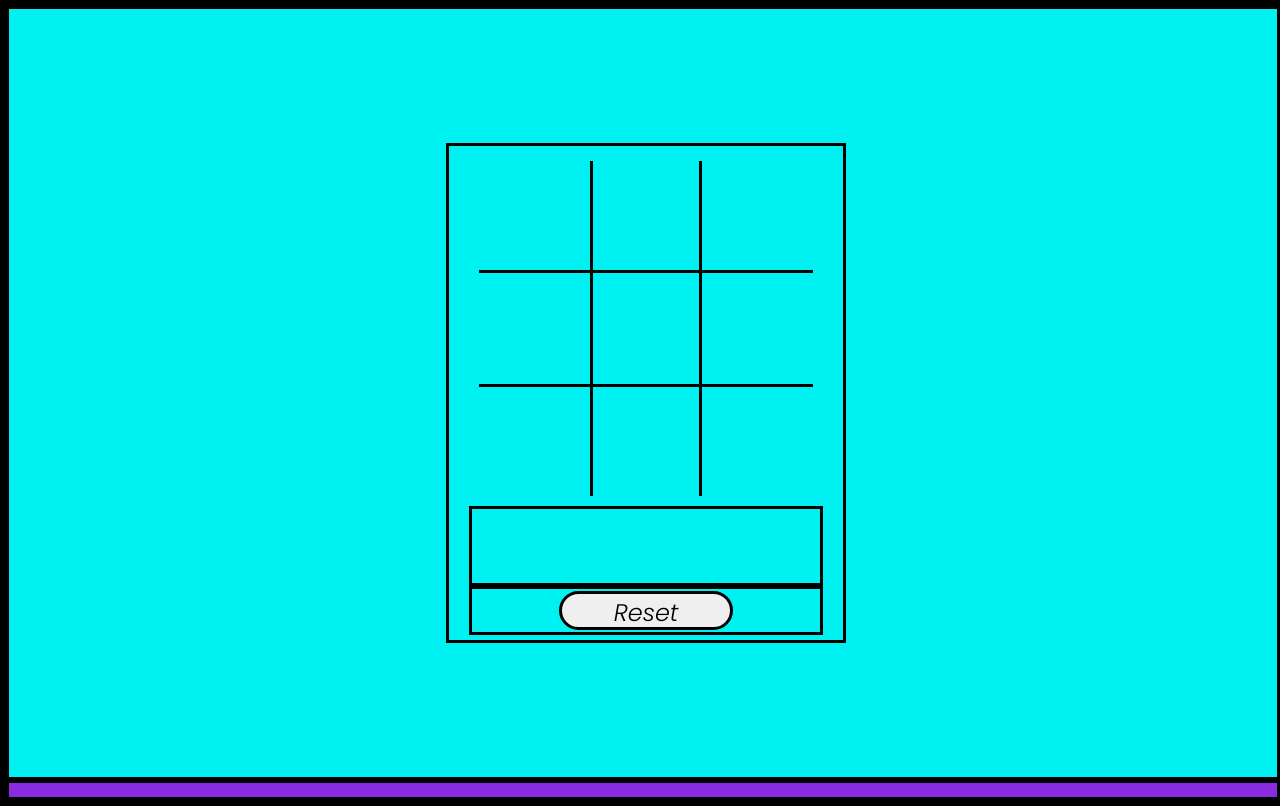
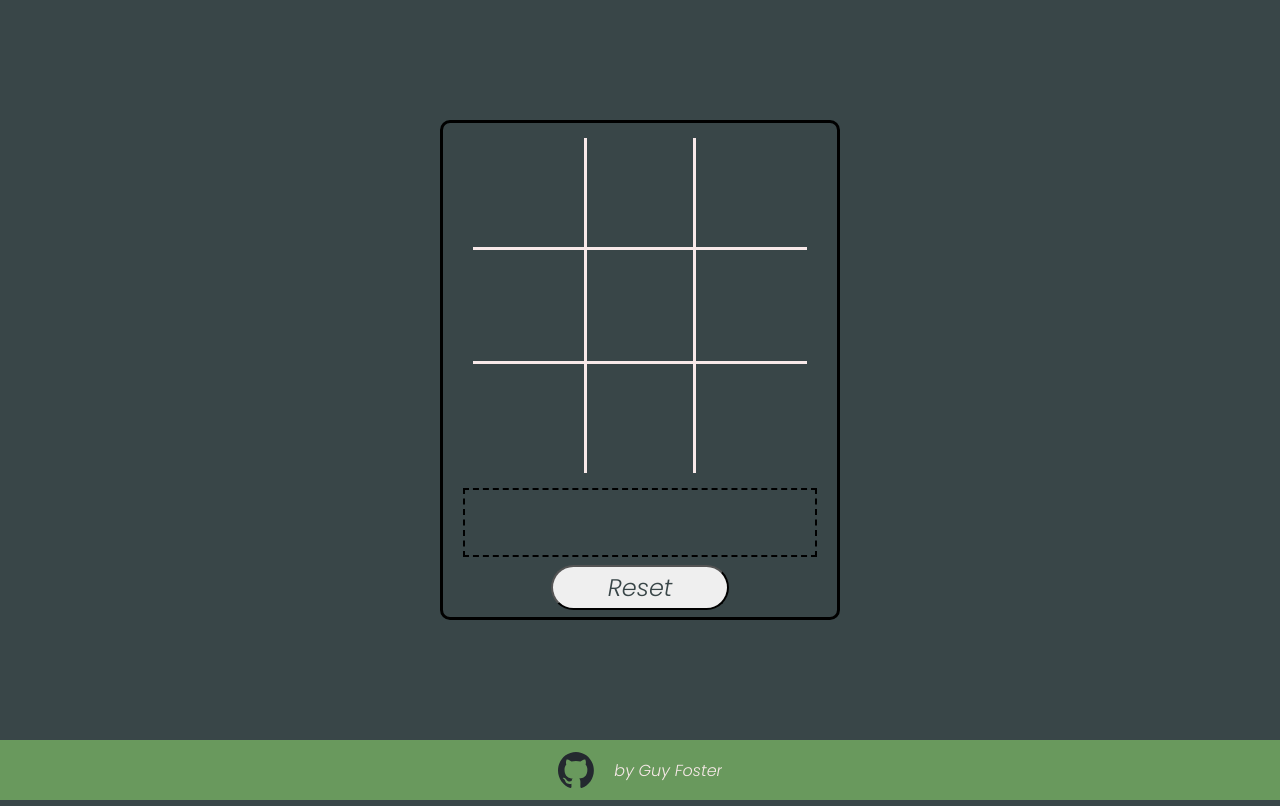
Before and after one commit to guyfoz77/noughts-and-crosses, a plain HTML site: page index.html in a window 1280 px wide. Drawn offline with Linux system fonts and the light colour scheme.

Commit message:
Make style changes

```diff
--- a/index.html
+++ b/index.html
@@ -29,6 +29,8 @@
             <div class="buttons"><button>Reset</button></div>
         </div>
     </div>
-    <footer></footer>
+    <footer>
+        <a href="https://github.com/guyfoz77"><img src="assets/github-mark.svg" alt="Github logo">by Guy Foster</a>
+    </footer>
 </body>
 </html>
--- a/script2.js
+++ b/script2.js
@@ -80,7 +80,7 @@ const AI = (function() {
     const moveSelector = (board) => {
         let highestScore = -100;
         let move;
-        let tempBoard = board;
+        let tempBoard = board; //not sure if i really need to do this bit.
         for (let i = 0; i < 9; i++) {
             if (tempBoard[i] == '') {   //check for occupied space
                 tempBoard[i] = 'O';
@@ -89,7 +89,7 @@ const AI = (function() {
                     highestScore = score;
                     move = i;
                 }
-                tempBoard[i] = '';
+                tempBoard[i] = ''; //reset the board after each position has been tested, so the next position can be testted.
             }
         }
         console.log(move);
--- a/style.css
+++ b/style.css
@@ -1,20 +1,25 @@
 :root {
-    --gameBoardLineColour: black;
+    --gameBoardLineColour: #F8E9E9;
+    --backgroundColour: #394648;
+    --textColour: #F8E9E9;
+    --footerColour: #69995D;
 }
 
 * {
     margin: 0;
-    border: solid black;
+    /* border: solid black; */
     box-sizing: border-box;
     font-family: 'Poppins', sans-serif;
     font-weight: 300;
     font-style: italic;
+    color: var(--textColour);
+    overflow: hidden;
 }
 .segment, .gameContainer {
     border: none;
 }
 body {
-    background-color: rgb(0, 241, 241);
+    background-color: var(--backgroundColour);
     display: flex;
     flex-direction: column;
     height: 100vh;
@@ -31,10 +36,13 @@ body {
 .mainContainer {
     width: min(85%, 400px);
     height: 500px;
+    border: solid black;
+    border-radius: 10px;
     display: flex;
     flex-direction: column;
     align-items: center;
     padding: 5px 0;
+    gap: 5px;
 }
     .gameContainer {
         width: 90%;
@@ -62,12 +70,15 @@ body {
 
     .display {
         display: flex;
+        border: dashed black 2px;
         justify-content: center;
         align-items: center;
         font-style: normal;
         width: 90%;
         flex: 2;
         font-size: 2rem;
+        min-height: 60px;
+        max-height: 100px;
     }
     .buttons {
         display: flex;
@@ -77,18 +88,37 @@ body {
         width: 90%;
         font-size: 2rem;
         flex: 1;
+        min-height: 50px;
+        max-height: 50px;
     }
         button {
             height: 90%;
             width: 50%;
             font-size: 1.5rem;
             border-radius: 100px;
+            color: var(--backgroundColour);
+
         }
         button:active {
             border: inset 3px black;
         }
 
 footer {
-    height: 20px;
-    background-color: blueviolet;
+    height: 60px;
+    background-color: var(--footerColour);
+    display: flex;
+    justify-content: center;
+    align-items: center;
 }
+
+    footer a {
+        height: 60%;
+        display: flex;
+        justify-content: center;
+        align-items: center;
+        gap: 20px;
+        text-decoration: none;
+    }
+    a img {
+        height: 100%;
+    }
```
Also changed, not shown: assets/github-mark.svg (added).
